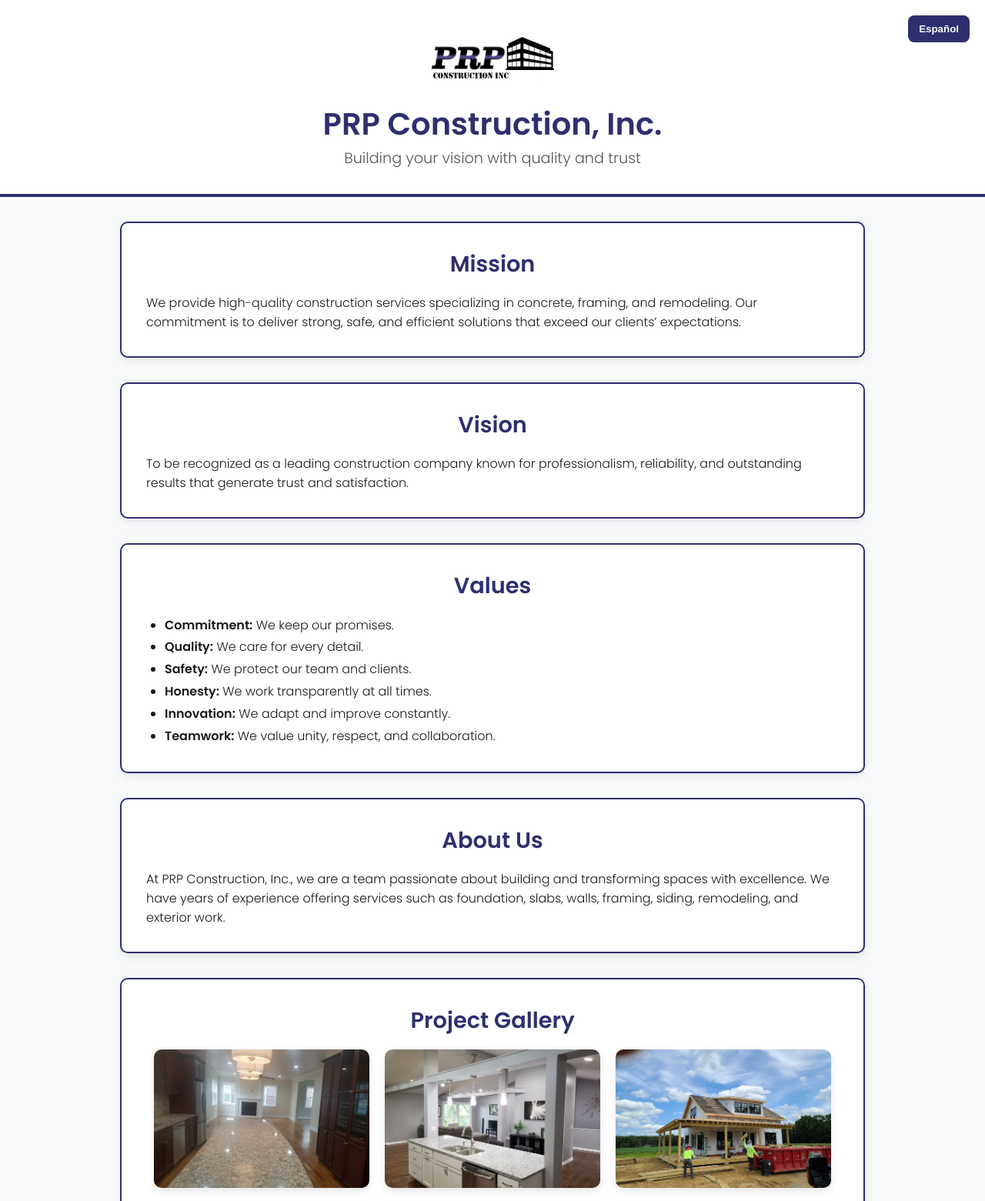
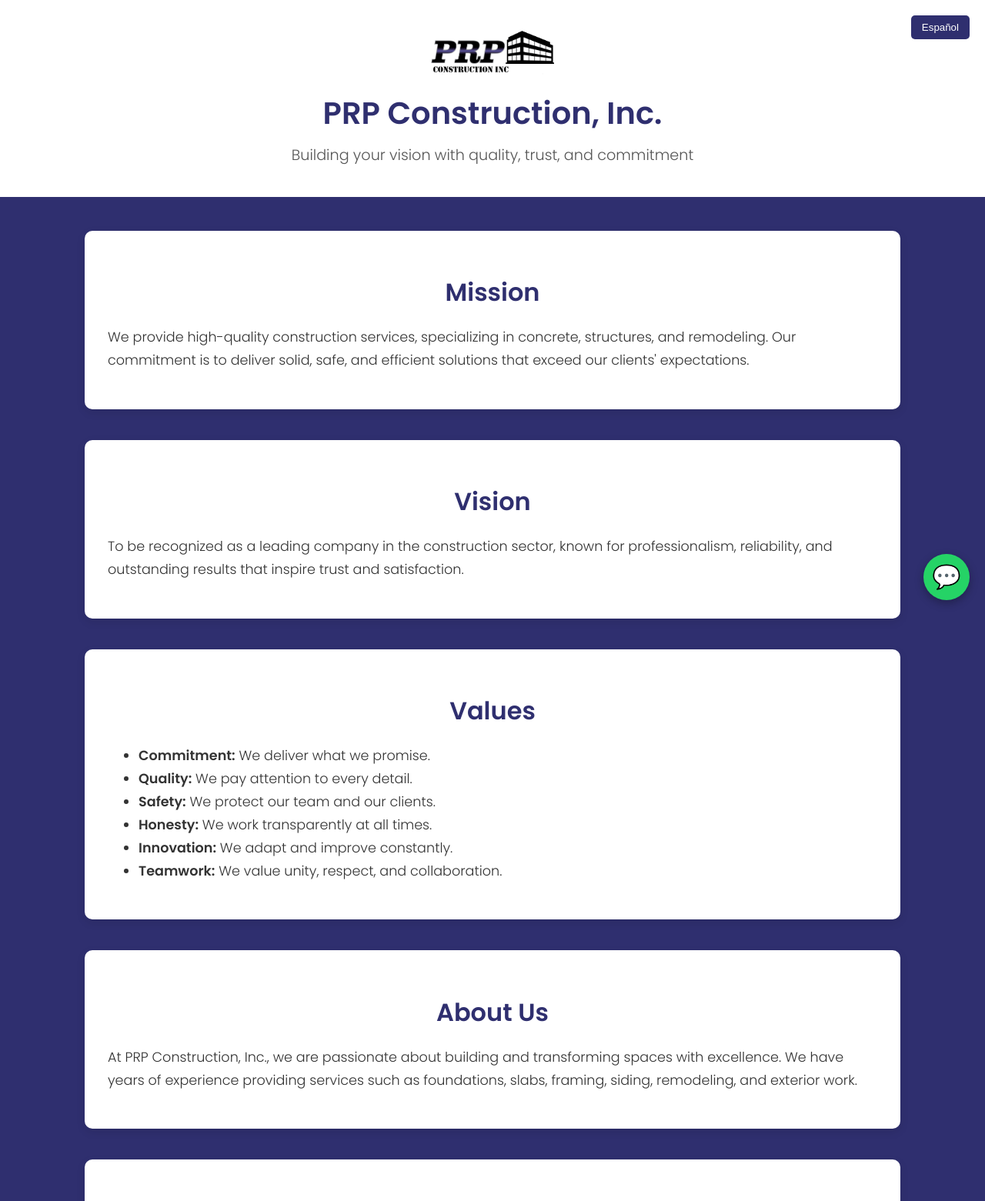
Before and after one commit to PRP202025/prpconstruction, a plain HTML site: page public/index.html in a window 1280 px wide. Shown: the top 1561 px of the page at 77% size. Drawn offline with Linux system fonts and the light colour scheme.

Commit message:
Update index.html

```diff
--- a/public/index.html
+++ b/public/index.html
@@ -2,61 +2,80 @@
 <html lang="en">
 <head>
   <meta charset="UTF-8" />
-  <meta name="viewport" content="width=device-width, initial-scale=1.0"/>
+  <meta name="viewport" content="width=device-width, initial-scale=1.0" />
   <title>PRP Construction, Inc.</title>
-  <link rel="stylesheet" href="https://fonts.googleapis.com/css2?family=Poppins:wght@300;600&display=swap" />
+  <link rel="preconnect" href="https://fonts.googleapis.com">
+  <link rel="stylesheet" href="https://fonts.googleapis.com/css2?family=Poppins:wght@300;600&display=swap">
   <style>
-    * { margin: 0; padding: 0; box-sizing: border-box; }
     body {
+      margin: 0;
       font-family: 'Poppins', sans-serif;
       background-color: #f8f9fb;
       color: #1a1a1a;
       scroll-behavior: smooth;
     }
+
     header {
+      background-color: #ffffff;
       text-align: center;
-      background-color: #ffffff;
-      padding: 3rem 1rem 2rem;
+      padding: 40px 20px;
       border-bottom: 4px solid #2F2F6F;
     }
+
     header img {
       max-width: 160px;
-      margin-bottom: 1rem;
+      margin-bottom: 10px;
     }
+
     header h1 {
+      margin: 0;
       font-size: 2.5rem;
       color: #2F2F6F;
     }
+
     header p {
+      margin: 10px 0 0;
       font-size: 1.2rem;
       color: #555;
     }
 
-    .container {
-      max-width: 1000px;
-      margin: auto;
-      padding: 2rem 1rem;
+    .switch-lang {
+      position: absolute;
+      top: 20px;
+      right: 20px;
+      background: #2F2F6F;
+      color: white;
+      border: none;
+      padding: 8px 14px;
+      border-radius: 5px;
+      cursor: pointer;
     }
 
-    .box {
-      background: white;
-      border: 2px solid #2F2F6F;
-      border-radius: 10px;
-      padding: 2rem;
-      margin-bottom: 2rem;
-      box-shadow: 0 4px 12px rgba(0,0,0,0.08);
+    .seccion-morada {
+      background-color: #2F2F6F;
+      padding: 40px 20px;
     }
 
-    h2 {
-      color: #2F2F6F;
-      font-size: 1.8rem;
-      margin-bottom: 1rem;
-      text-align: center;
+    .tablita {
+      background-color: white;
+      border-radius: 10px;
+      box-shadow: 0 4px 12px rgba(0, 0, 0, 0.1);
+      padding: 30px;
+      margin: 0 auto 40px;
+      max-width: 1000px;
     }
 
-    .valores ul {
-      padding-left: 1.5rem;
-      line-height: 1.8;
+    .tablita h2 {
+      text-align: center;
+      color: #2F2F6F;
+      font-size: 2rem;
+      margin-bottom: 20px;
+    }
+
+    .tablita p, .tablita ul {
+      font-size: 1.1rem;
+      line-height: 1.7;
+      color: #333;
     }
 
     .galeria {
@@ -64,7 +83,7 @@
       flex-wrap: wrap;
       gap: 20px;
       justify-content: center;
-      margin-top: 1rem;
+      margin-top: 30px;
     }
 
     .galeria img {
@@ -75,16 +94,11 @@
       box-shadow: 0 4px 10px rgba(0,0,0,0.1);
     }
 
-    .contacto p {
-      text-align: center;
-      line-height: 1.8;
-    }
-
     footer {
       background-color: #2F2F6F;
       color: white;
+      padding: 30px 20px;
       text-align: center;
-      padding: 2rem 1rem;
     }
 
     footer a {
@@ -92,77 +106,75 @@
       text-decoration: none;
     }
 
-    footer a:hover {
-      text-decoration: underline;
-    }
-
-    .lang-switch {
+    .whatsapp-float {
       position: fixed;
-      top: 20px;
+      bottom: 20px;
       right: 20px;
-      background-color: #2F2F6F;
+      background-color: #25D366;
       color: white;
-      border: none;
-      padding: 10px 14px;
-      border-radius: 8px;
-      font-weight: bold;
-      cursor: pointer;
+      border-radius: 50%;
+      width: 60px;
+      height: 60px;
+      font-size: 30px;
+      display: flex;
+      align-items: center;
+      justify-content: center;
+      text-decoration: none;
+      box-shadow: 0 4px 12px rgba(0,0,0,0.3);
       z-index: 999;
-    }
-
-    @media (max-width: 768px) {
-      header h1 { font-size: 2rem; }
-      .box { padding: 1.5rem; }
-      .galeria img { width: 100%; height: auto; }
     }
   </style>
 </head>
 <body>
 
-<button class="lang-switch" onclick="toggleLanguage()">Español</button>
+  <button class="switch-lang" onclick="toggleLanguage()">Español</button>
 
   <header>
     <img src="logo-prp.png" alt="PRP Construction Logo" />
     <h1>PRP Construction, Inc.</h1>
-  <p id="tagline">Building your vision with quality and trust</p>
+    <p id="slogan">Building your vision with quality, trust, and commitment</p>
   </header>
 
-<div class="container">
-  <div class="box" data-en="Mission" data-es="Misión">
-    <h2 id="missionTitle">Mission</h2>
-    <p id="missionText">
-      We provide high-quality construction services specializing in concrete, framing, and remodeling. Our commitment is to deliver strong, safe, and efficient solutions that exceed our clients’ expectations.
+  <div class="seccion-morada" id="secciones">
+
+    <div class="tablita" data-en="Mission" data-es="Misión">
+      <h2>Mission</h2>
+      <p>
+        We provide high-quality construction services, specializing in concrete, structures, and remodeling.
+        Our commitment is to deliver solid, safe, and efficient solutions that exceed our clients' expectations.
       </p>
     </div>
 
-  <div class="box" data-en="Vision" data-es="Visión">
-    <h2 id="visionTitle">Vision</h2>
-    <p id="visionText">
-      To be recognized as a leading construction company known for professionalism, reliability, and outstanding results that generate trust and satisfaction.
+    <div class="tablita" data-en="Vision" data-es="Visión">
+      <h2>Vision</h2>
+      <p>
+        To be recognized as a leading company in the construction sector, known for professionalism,
+        reliability, and outstanding results that inspire trust and satisfaction.
       </p>
     </div>
 
-  <div class="box valores" data-en="Values" data-es="Valores">
-    <h2 id="valuesTitle">Values</h2>
-    <ul id="valuesList">
-      <li><strong>Commitment:</strong> We keep our promises.</li>
-      <li><strong>Quality:</strong> We care for every detail.</li>
-      <li><strong>Safety:</strong> We protect our team and clients.</li>
+    <div class="tablita" data-en="Values" data-es="Valores">
+      <h2>Values</h2>
+      <ul>
+        <li><strong>Commitment:</strong> We deliver what we promise.</li>
+        <li><strong>Quality:</strong> We pay attention to every detail.</li>
+        <li><strong>Safety:</strong> We protect our team and our clients.</li>
         <li><strong>Honesty:</strong> We work transparently at all times.</li>
         <li><strong>Innovation:</strong> We adapt and improve constantly.</li>
         <li><strong>Teamwork:</strong> We value unity, respect, and collaboration.</li>
       </ul>
     </div>
 
-  <div class="box" data-en="About Us" data-es="¿Quiénes Somos?">
-    <h2 id="aboutTitle">About Us</h2>
-    <p id="aboutText">
-      At PRP Construction, Inc., we are a team passionate about building and transforming spaces with excellence. We have years of experience offering services such as foundation, slabs, walls, framing, siding, remodeling, and exterior work.
+    <div class="tablita" data-en="About Us" data-es="¿Quiénes Somos?">
+      <h2>About Us</h2>
+      <p>
+        At PRP Construction, Inc., we are passionate about building and transforming spaces with excellence.
+        We have years of experience providing services such as foundations, slabs, framing, siding, remodeling, and exterior work.
       </p>
     </div>
 
-  <div class="box" data-en="Project Gallery" data-es="Galería de Proyectos">
-    <h2 id="galleryTitle">Project Gallery</h2>
+    <div class="tablita" data-en="Project Gallery" data-es="Galería de Proyectos">
+      <h2>Project Gallery</h2>
       <div class="galeria">
         <img src="./galeria/20170208_101736.jpg" alt="Project 1">
         <img src="./galeria/20180626_192857.jpg" alt="Project 2">
@@ -175,67 +187,42 @@
       </div>
     </div>
 
-  <div class="box" data-en="Contact Us" data-es="Contáctanos">
-    <h2 id="contactTitle">Contact Us</h2>
-    <div class="contacto">
+    <div class="tablita" data-en="Contact Us" data-es="Contáctanos">
+      <h2>Contact Us</h2>
       <p><strong>Phone:</strong> 513-620-7030</p>
       <p><strong>WhatsApp:</strong> 513-429-0401</p>
       <p><strong>Email:</strong> prpconstruction@gmail.com</p>
       <p><strong>Address:</strong> 4627 Carlynn Drive, Cincinnati, Ohio 45241</p>
       <p><strong>Facebook:</strong> <a href="https://www.facebook.com/PRPConstructionLLC" target="_blank">PRP Construction LLC</a></p>
     </div>
-  </div>
+
   </div>
 
   <footer>
     <p>&copy; 2025 PRP Construction, Inc. All rights reserved.</p>
   </footer>
 
+  <a class="whatsapp-float" href="https://wa.me/15134290401" target="_blank">💬</a>
+
   <script>
-  let currentLang = 'en';
+    let currentLang = "en";
     function toggleLanguage() {
-    currentLang = currentLang === 'en' ? 'es' : 'en';
-    document.querySelector('.lang-switch').textContent = currentLang === 'en' ? 'Español' : 'English';
+      const elements = document.querySelectorAll(".tablita");
+      const btn = document.querySelector(".switch-lang");
+      const slogan = document.getElementById("slogan");
 
-    document.getElementById('tagline').textContent = currentLang === 'en'
-      ? 'Building your vision with quality and trust'
-      : 'Construyendo su visión con calidad y confianza';
+      currentLang = currentLang === "en" ? "es" : "en";
 
-    document.getElementById('missionTitle').textContent = currentLang === 'en' ? 'Mission' : 'Misión';
-    document.getElementById('missionText').textContent = currentLang === 'en'
-      ? 'We provide high-quality construction services specializing in concrete, framing, and remodeling. Our commitment is to deliver strong, safe, and efficient solutions that exceed our clients’ expectations.'
-      : 'Brindar servicios de construcción de alta calidad, especializados en concreto, estructuras y remodelaciones. Nuestro compromiso es ofrecer soluciones sólidas, seguras y eficientes que superen las expectativas de nuestros clientes.';
+      elements.forEach(el => {
+        const newTitle = el.dataset[currentLang];
+        if (newTitle) el.querySelector("h2").innerText = newTitle;
+      });
 
-    document.getElementById('visionTitle').textContent = currentLang === 'en' ? 'Vision' : 'Visión';
-    document.getElementById('visionText').textContent = currentLang === 'en'
-      ? 'To be recognized as a leading construction company known for professionalism, reliability, and outstanding results that generate trust and satisfaction.'
-      : 'Ser reconocidos como una empresa líder en el sector de la construcción, destacando por nuestro profesionalismo, cumplimiento y resultados excepcionales que generan confianza y satisfacción.';
+      slogan.innerText = currentLang === "es"
+        ? "Construyendo su visión con calidad, confianza y compromiso"
+        : "Building your vision with quality, trust, and commitment";
 
-    document.getElementById('valuesTitle').textContent = currentLang === 'en' ? 'Values' : 'Valores';
-    document.getElementById('valuesList').innerHTML = currentLang === 'en'
-      ? `
-        <li><strong>Commitment:</strong> We keep our promises.</li>
-        <li><strong>Quality:</strong> We care for every detail.</li>
-        <li><strong>Safety:</strong> We protect our team and clients.</li>
-        <li><strong>Honesty:</strong> We work transparently at all times.</li>
-        <li><strong>Innovation:</strong> We adapt and improve constantly.</li>
-        <li><strong>Teamwork:</strong> We value unity, respect, and collaboration.</li>`
-      : `
-        <li><strong>Compromiso:</strong> Cumplimos con lo que prometemos.</li>
-        <li><strong>Calidad:</strong> Cuidamos cada detalle en nuestros trabajos.</li>
-        <li><strong>Seguridad:</strong> Protegemos a nuestro equipo y a nuestros clientes.</li>
-        <li><strong>Honestidad:</strong> Trabajamos con transparencia en todo momento.</li>
-        <li><strong>Innovación:</strong> Nos adaptamos y mejoramos constantemente.</li>
-        <li><strong>Trabajo en equipo:</strong> Valoramos la unión, el respeto y la colaboración.</li>`;
-
-    document.getElementById('aboutTitle').textContent = currentLang === 'en' ? 'About Us' : '¿Quiénes Somos?';
-    document.getElementById('aboutText').textContent = currentLang === 'en'
-      ? 'At PRP Construction, Inc., we are a team passionate about building and transforming spaces with excellence. We have years of experience offering services such as foundation, slabs, walls, framing, siding, remodeling, and exterior work.'
-      : 'En PRP Construction, Inc., somos un equipo apasionado por construir y transformar espacios con excelencia. Contamos con años de experiencia en el sector, ofreciendo servicios como cimentación, losas, paredes, framing, siding, remodelaciones y obra exterior.';
-
-    document.getElementById('galleryTitle').textContent = currentLang === 'en' ? 'Project Gallery' : 'Galería de Proyectos';
-
-    document.getElementById('contactTitle').textContent = currentLang === 'en' ? 'Contact Us' : 'Contáctanos';
+      btn.innerText = currentLang === "en" ? "Español" : "English";
     }
   </script>
 
```
Lines whose indentation alone changed are shown as unchanged.
